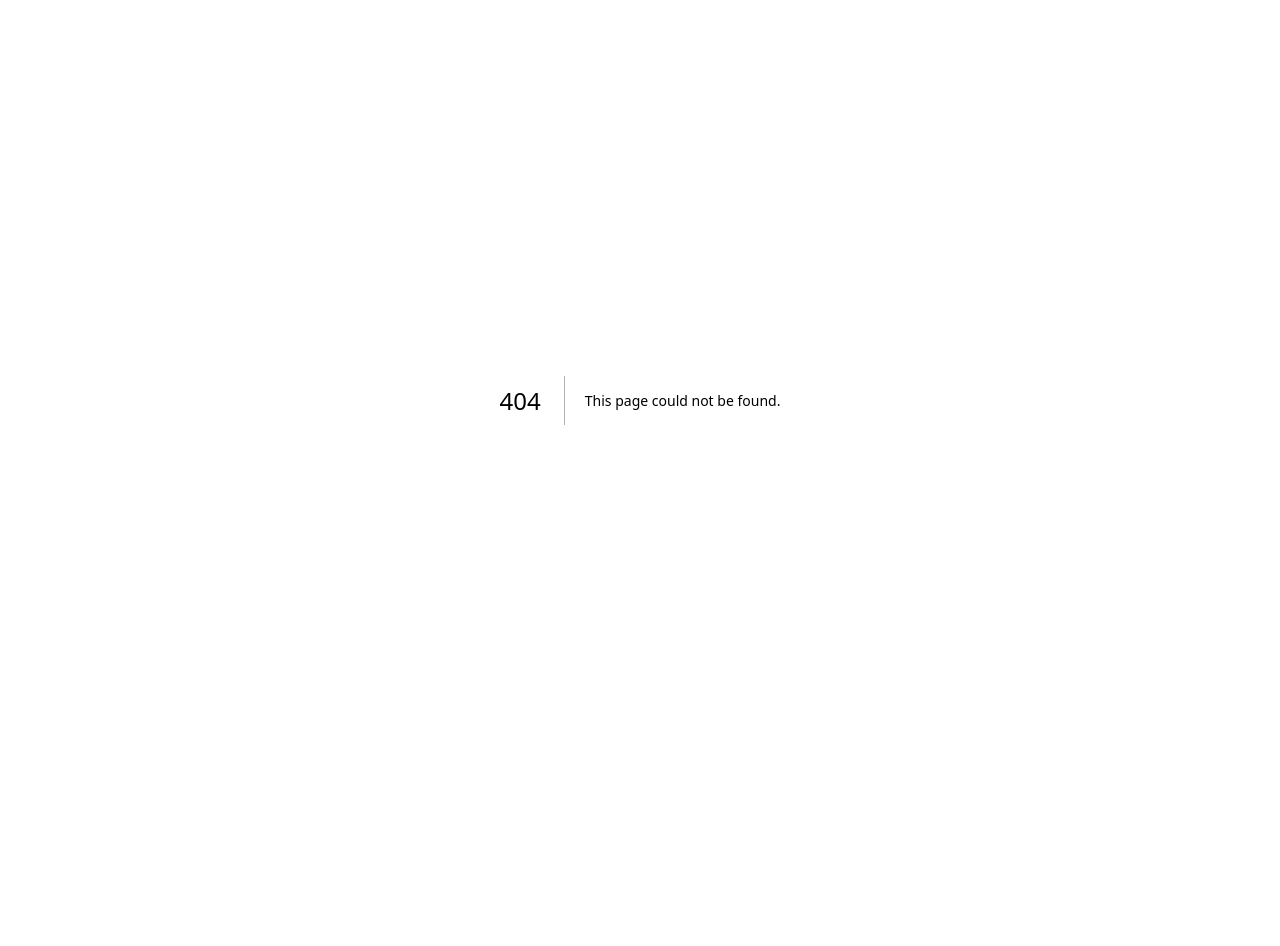
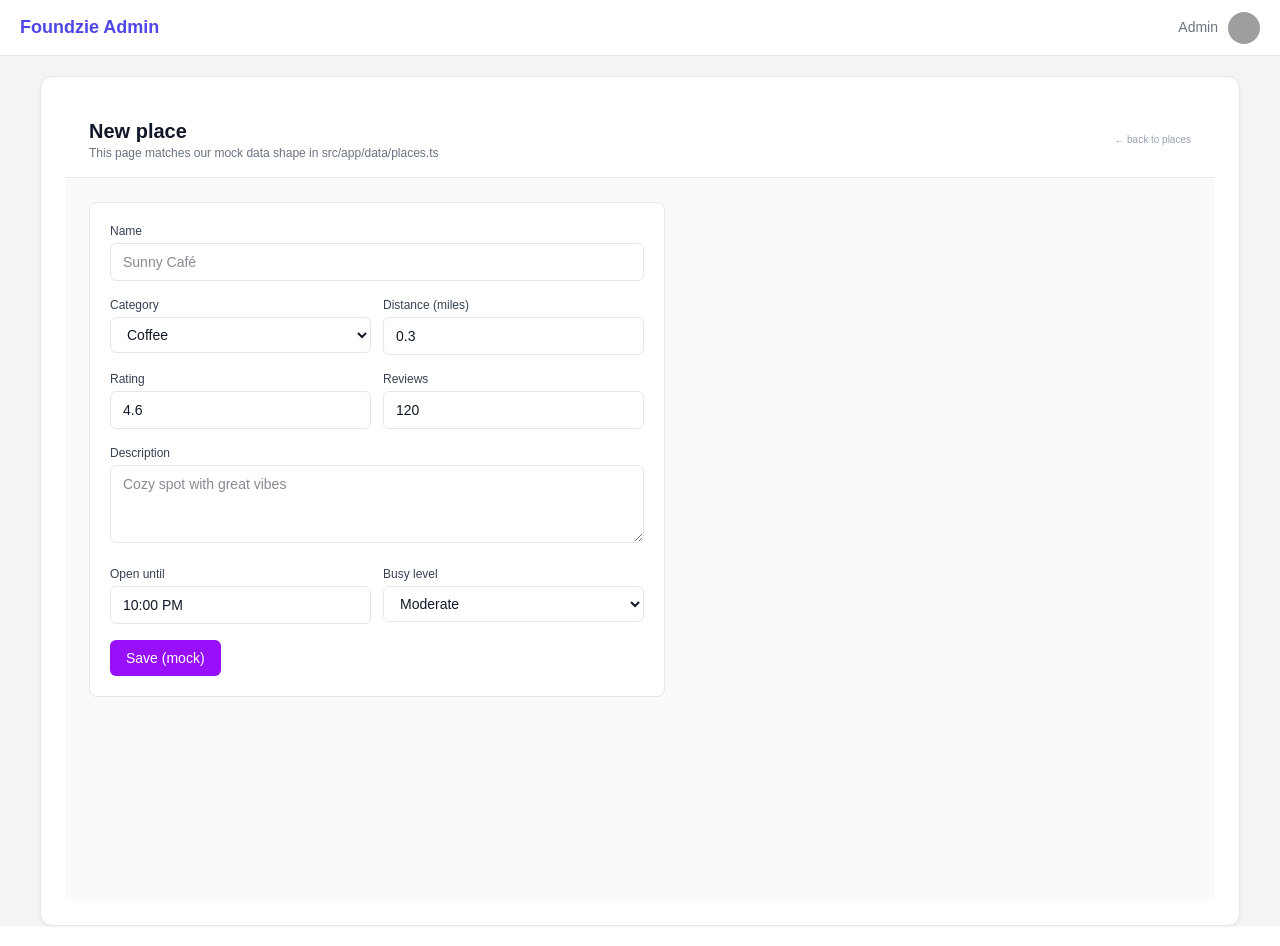
Before and after one commit to Foundzie/foundzie-v2, a Next.js app: page /admin/places/new in a window 1280 px wide. Before the commit this address had no page. Before the commit the page ends 800 px from the top, so only its background shows below. Built offline with nearby package versions, Linux system fonts and the light colour scheme; grey boxes are pictures that could not be loaded.

Commit message:
Add admin place create page (mock)

```diff
--- /dev/null
+++ b/src/app/admin/places/new/page.tsx
@@ -0,0 +1,183 @@
+// src/app/admin/places/new/page.tsx
+"use client";
+
+import { useState } from "react";
+import Link from "next/link";
+
+export default function AdminNewPlacePage() {
+  const [name, setName] = useState("");
+  const [category, setCategory] = useState("Coffee");
+  const [distance, setDistance] = useState("0.3");
+  const [rating, setRating] = useState("4.6");
+  const [reviews, setReviews] = useState("120");
+  const [description, setDescription] = useState("");
+  const [openUntil, setOpenUntil] = useState("10:00 PM");
+  const [busy, setBusy] = useState<"Quiet" | "Moderate" | "Busy">("Moderate");
+
+  function handleSubmit(e: React.FormEvent) {
+    e.preventDefault();
+
+    // this is MOCK — later we send to API / DB
+    console.log("new place", {
+      name,
+      category,
+      distance: Number(distance),
+      rating: Number(rating),
+      reviews: Number(reviews),
+      description,
+      openUntil,
+      busy,
+    });
+
+    alert("Mock: place would be saved now 👍");
+  }
+
+  return (
+    <main className="min-h-screen bg-gray-50">
+      <header className="w-full bg-white border-b border-gray-200 px-6 py-4 flex items-center justify-between">
+        <div>
+          <h1 className="text-xl font-semibold text-gray-900">
+            New place
+          </h1>
+          <p className="text-xs text-gray-500">
+            This page matches our mock data shape in src/app/data/places.ts
+          </p>
+        </div>
+        <Link
+          href="/admin/places"
+          className="text-[10px] text-gray-400 hover:text-gray-600"
+        >
+          ← back to places
+        </Link>
+      </header>
+
+      <section className="px-6 py-6">
+        <form
+          onSubmit={handleSubmit}
+          className="bg-white border border-gray-200 rounded-lg p-5 max-w-xl space-y-4"
+        >
+          <div>
+            <label className="block text-xs font-medium text-gray-700 mb-1">
+              Name
+            </label>
+            <input
+              required
+              value={name}
+              onChange={(e) => setName(e.target.value)}
+              className="w-full border border-gray-200 rounded-md px-3 py-2 text-sm focus:outline-none focus:ring-1 focus:ring-purple-500"
+              placeholder="Sunny Café"
+            />
+          </div>
+
+          <div className="grid grid-cols-2 gap-3">
+            <div>
+              <label className="block text-xs font-medium text-gray-700 mb-1">
+                Category
+              </label>
+              <select
+                value={category}
+                onChange={(e) => setCategory(e.target.value)}
+                className="w-full border border-gray-200 rounded-md px-3 py-2 text-sm focus:outline-none focus:ring-1 focus:ring-purple-500"
+              >
+                <option>Coffee</option>
+                <option>Parks</option>
+                <option>Restaurants</option>
+                <option>Workspace</option>
+                <option>Events</option>
+                <option>Shopping</option>
+              </select>
+            </div>
+            <div>
+              <label className="block text-xs font-medium text-gray-700 mb-1">
+                Distance (miles)
+              </label>
+              <input
+                type="number"
+                step="0.1"
+                value={distance}
+                onChange={(e) => setDistance(e.target.value)}
+                className="w-full border border-gray-200 rounded-md px-3 py-2 text-sm focus:outline-none focus:ring-1 focus:ring-purple-500"
+              />
+            </div>
+          </div>
+
+          <div className="grid grid-cols-2 gap-3">
+            <div>
+              <label className="block text-xs font-medium text-gray-700 mb-1">
+                Rating
+              </label>
+              <input
+                type="number"
+                step="0.1"
+                value={rating}
+                onChange={(e) => setRating(e.target.value)}
+                className="w-full border border-gray-200 rounded-md px-3 py-2 text-sm focus:outline-none focus:ring-1 focus:ring-purple-500"
+              />
+            </div>
+            <div>
+              <label className="block text-xs font-medium text-gray-700 mb-1">
+                Reviews
+              </label>
+              <input
+                type="number"
+                value={reviews}
+                onChange={(e) => setReviews(e.target.value)}
+                className="w-full border border-gray-200 rounded-md px-3 py-2 text-sm focus:outline-none focus:ring-1 focus:ring-purple-500"
+              />
+            </div>
+          </div>
+
+          <div>
+            <label className="block text-xs font-medium text-gray-700 mb-1">
+              Description
+            </label>
+            <textarea
+              value={description}
+              onChange={(e) => setDescription(e.target.value)}
+              rows={3}
+              className="w-full border border-gray-200 rounded-md px-3 py-2 text-sm focus:outline-none focus:ring-1 focus:ring-purple-500"
+              placeholder="Cozy spot with great vibes"
+            />
+          </div>
+
+          <div className="grid grid-cols-2 gap-3">
+            <div>
+              <label className="block text-xs font-medium text-gray-700 mb-1">
+                Open until
+              </label>
+              <input
+                value={openUntil}
+                onChange={(e) => setOpenUntil(e.target.value)}
+                className="w-full border border-gray-200 rounded-md px-3 py-2 text-sm focus:outline-none focus:ring-1 focus:ring-purple-500"
+                placeholder="10:00 PM"
+              />
+            </div>
+            <div>
+              <label className="block text-xs font-medium text-gray-700 mb-1">
+                Busy level
+              </label>
+              <select
+                value={busy}
+                onChange={(e) =>
+                  setBusy(e.target.value as "Quiet" | "Moderate" | "Busy")
+                }
+                className="w-full border border-gray-200 rounded-md px-3 py-2 text-sm focus:outline-none focus:ring-1 focus:ring-purple-500"
+              >
+                <option value="Quiet">Quiet</option>
+                <option value="Moderate">Moderate</option>
+                <option value="Busy">Busy</option>
+              </select>
+            </div>
+          </div>
+
+          <button
+            type="submit"
+            className="bg-purple-600 text-white text-sm px-4 py-2 rounded-md hover:bg-purple-700 transition"
+          >
+            Save (mock)
+          </button>
+        </form>
+      </section>
+    </main>
+  );
+}
```
